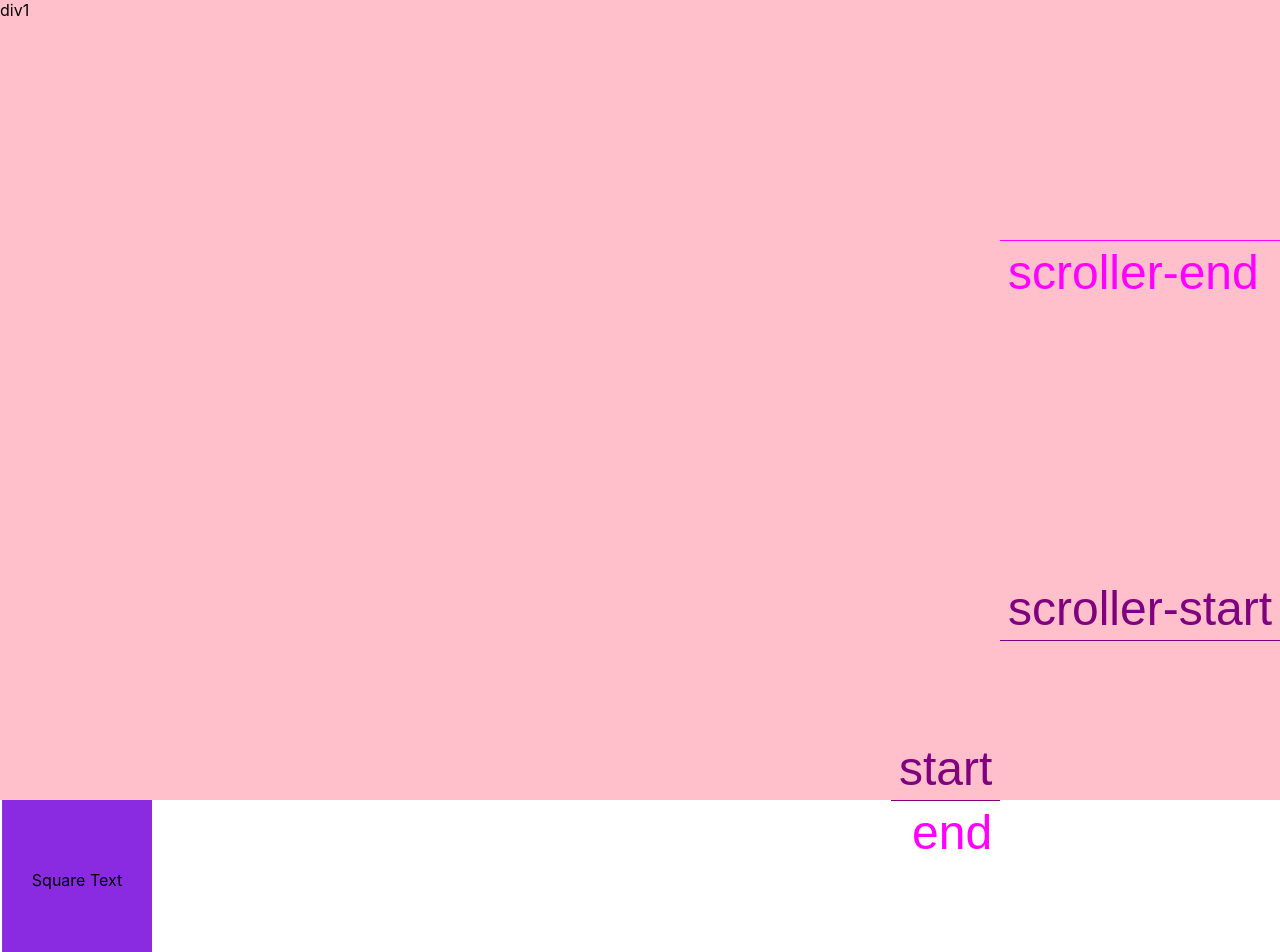
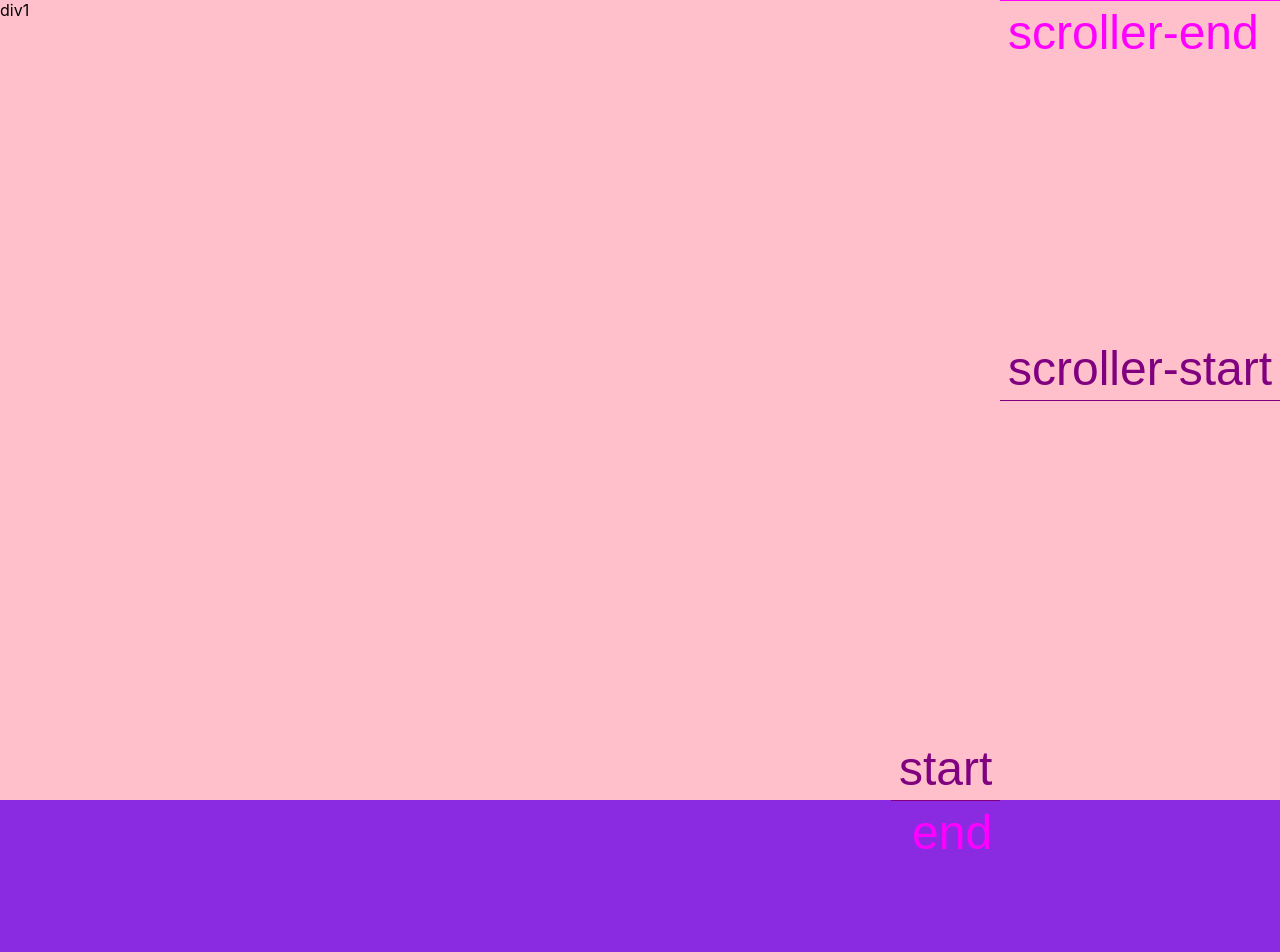
Before and after one commit to FourSqweez/gsap-scroll-trigger-nextjs, a Next.js app: page /scroll in a window 1280 px wide. Shown: the top 952 px of the page. Built offline with nearby package versions, Linux system fonts and the light colour scheme.

Commit message:
decrease opacity and increase width of container  when scroll down

```diff
--- a/pages/scroll.tsx
+++ b/pages/scroll.tsx
@@ -13,12 +13,13 @@ const ScrollTriggerPage = () => {
   useEffect(() => {
     console.log('Children : ', squareRef.current?.children)
     gsap.to(squareRef.current, {
-      x: 1000,
+      //   x: 1000,
       duration: 8,
+      height: '100%',
       scrollTrigger: {
         trigger: squareRef.current,
-        start: 'top 80% ',
-        end: 'top 30%',
+        start: 'top center',
+        end: 'top top',
         scrub: 4,
         toggleActions: 'restart none none none',
         markers: {
--- a/styles/scroll.module.css
+++ b/styles/scroll.module.css
@@ -12,8 +12,8 @@
 }
 
 .square {
-  width: 150px;
-  height: 20vh;
+  width: 100%;
+  height: 70%;
   background-color: blueviolet;
   display: flex;
   justify-content: center;
```
